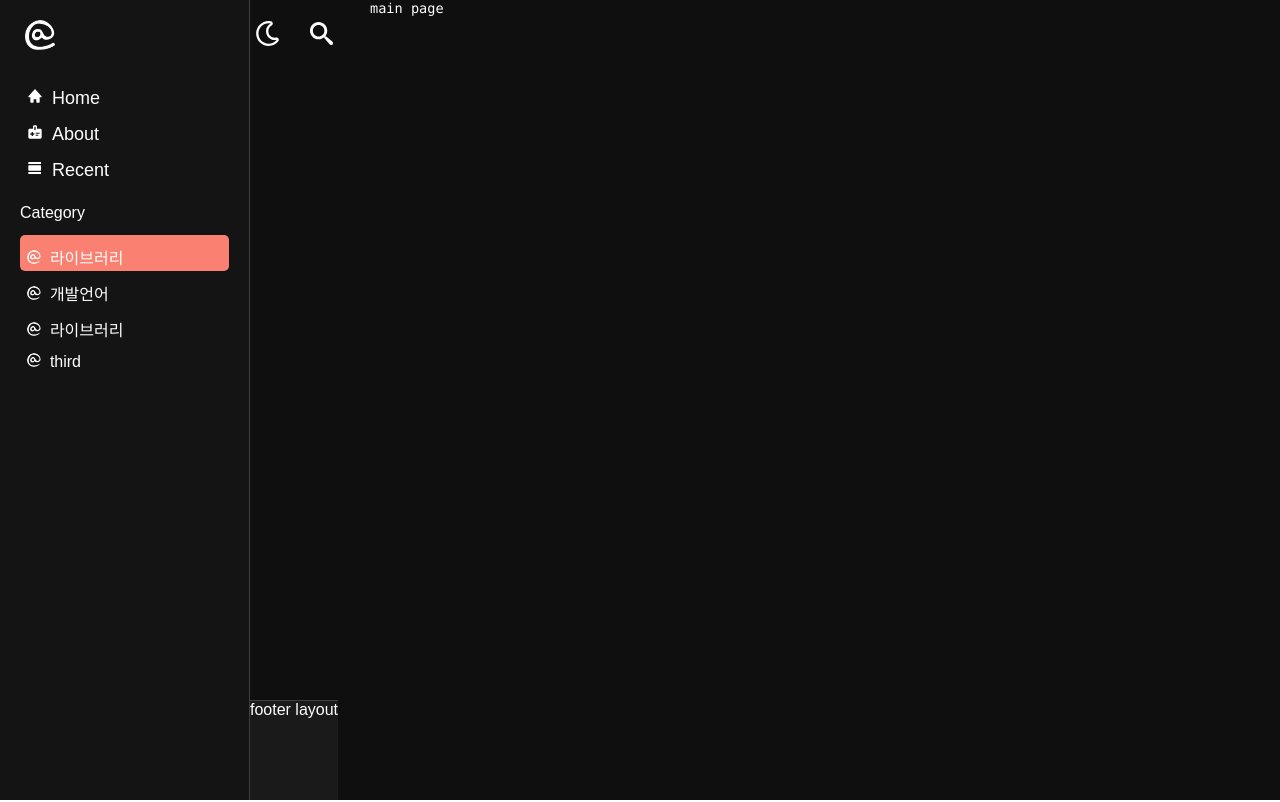
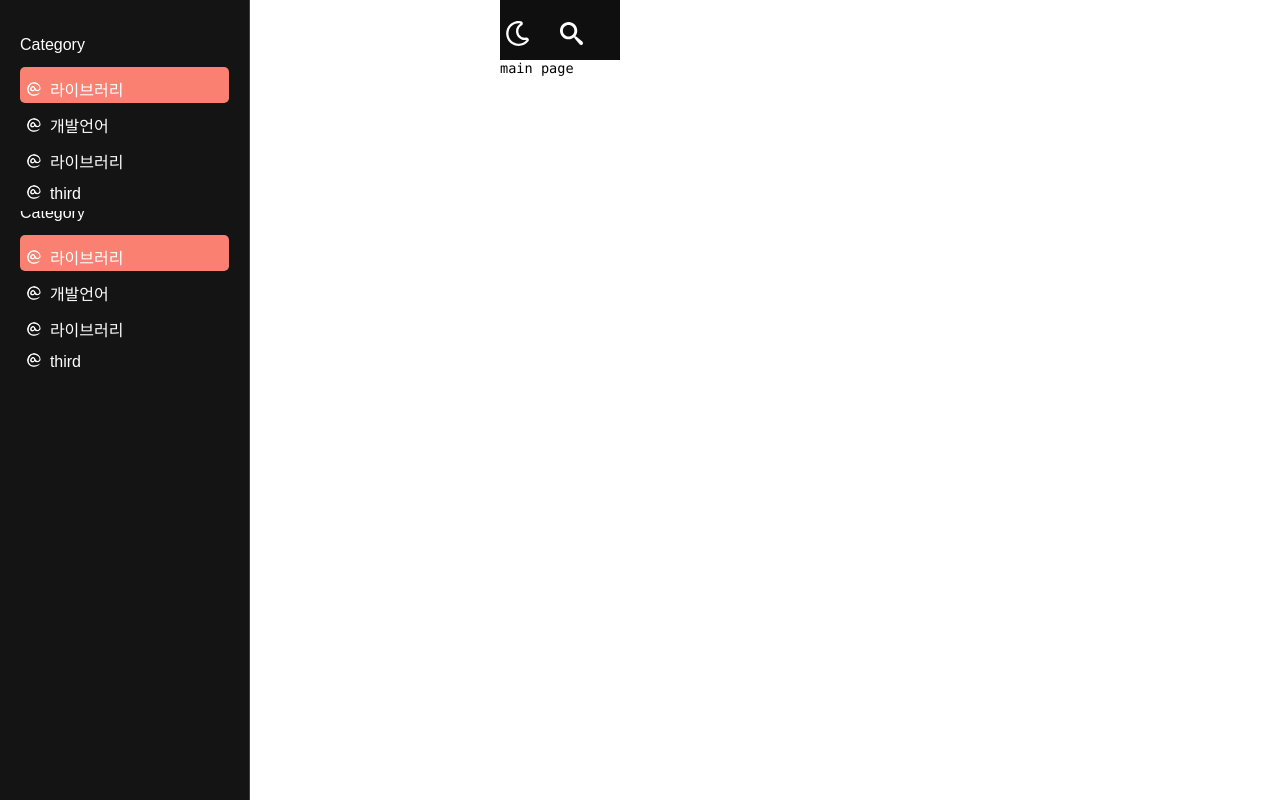
Before and after one commit to Juho11955/page, a Next.js app: page / in a window 1280 px wide. Shown: the top 802 px of the page. Built offline with nearby package versions, Linux system fonts and the light colour scheme.

Commit message:
main setting

```diff
--- a/src/app/[blog]/[page]/layout.js
+++ b/src/app/[blog]/[page]/layout.js
@@ -4,7 +4,6 @@ import "@/assets/css/layout.css"
 import React, { useEffect, useState } from "react";
 import { useRouter } from "next/navigation";
 import { useStore } from "@/hooks/useStore";
-import SecondSidebar from "@/layout/blog/SecondSidebar";
 
 export default function PageLayout({children}, params) {
 
@@ -27,9 +26,7 @@ export default function PageLayout({children}, params) {
     return (
     <>
         <div className="page">
-            <SecondSidebar params={params}>
                 {children}
-            </SecondSidebar>
         </div>
     </>
     );
--- a/src/app/layout.js
+++ b/src/app/layout.js
@@ -5,6 +5,9 @@ import SidebarLayout from "@/layout/root/SidebarLayout";
 import MainLayout from "@/layout/root/MainLayout";
 import React from "react";
 import { StoreWrapper } from "@/store/provider/StoreProvider";
+import HeaderLayout from "@/layout/root/HeaderLayout";
+import FooterLayout from "@/layout/root/FooterLayout";
+import SecondSidebar from "@/layout/root/SecondSidebar";
 
 const inter = Inter({ subsets: ["latin"] });
 
@@ -12,12 +15,20 @@ export default function RootLayout({ children }) {
   return (
     <html lang="en">
       <body className={inter.className}>
-        <StoreWrapper>
-          <SidebarLayout />
-            <MainLayout>
-              {children}
-            </MainLayout>
-        </StoreWrapper>
+        <div className="widthArray">
+          <StoreWrapper>
+            <SidebarLayout />
+            <SecondSidebar />
+              <div className="array">
+                {/* <MainLayout>
+                  {children}
+                </MainLayout> */}
+                <HeaderLayout/>
+                  {children} test
+                <FooterLayout/>
+              </div>
+          </StoreWrapper>
+        </div>
       </body>
     </html>
   );
--- a/src/assets/css/layout.css
+++ b/src/assets/css/layout.css
@@ -63,6 +63,25 @@ li:hover {
     width: auto;
     height: 70%;
     display: flex;
+    flex-direction: column;
+}
+
+.array {
+    margin-left: 250px;
+    width: auto;
+    height: 70%;
+    display: flex;
+    flex-grow: 0;
+    flex-shrink: 1;
+    flex-direction: column;
+}
+
+.widthArray {
+    width: auto;
+    height: 70%;
+    display: flex;
+    flex-grow: 0;
+    flex-shrink: 1;
     flex-direction: row;
 }
 
@@ -140,7 +159,7 @@ li:hover {
     border-top: 1px rgb(63 63 63) solid;
     height: 100px;
     width: auto;
-    position: absolute;
+    position: relative;
     bottom: 0;
 
 
@@ -159,3 +178,15 @@ li:hover {
     position: relative;
     /* background-color: rgb(20 20 20);     */
 }
+
+/* page */
+.page {
+    border: 1px;
+    border-color: salmon;
+    border-style: solid;
+
+    display: flex;
+    flex-grow: 0;
+    flex-shrink: 1;
+    flex-direction: rows;
+}
--- a/src/layout/root/MainLayout.js
+++ b/src/layout/root/MainLayout.js
@@ -17,7 +17,7 @@ function MainLayout({ children }) {
         <>
             <div className="main" style={{backgroundColor: `${mode_main}`, color: `${mode_font}`}}>
                 <HeaderLayout/>
-                    {children}
+                    {children}  sf
                 <FooterLayout/>
             </div>
         </>
--- a/src/layout/blog/SecondSidebar.js
+++ b/src/layout/root/SecondSidebar.js
@@ -32,7 +32,7 @@ function SecondSidebarLayout(params) {
         <>
             <div className="secondBar" style={{backgroundColor: `${mode_side}`, borderRight: `${mode_border}`, color: `${mode_font}`}}>
                 <div className="secondUpper">
-                    <span>{params.params.dir}</span>
+                    <span></span>
                 </div>
                 <div className="wrapper_list">
                     <br/>
```
